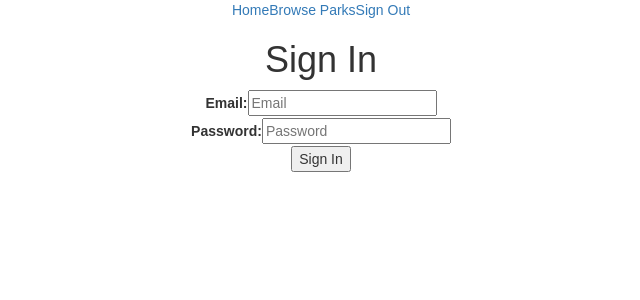
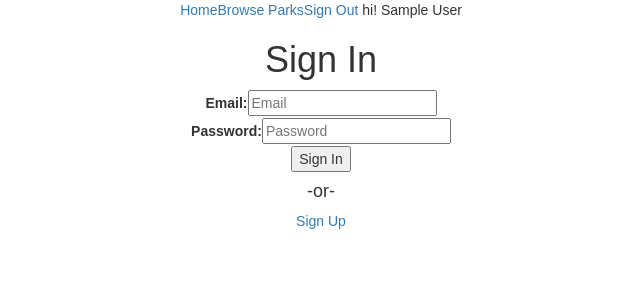
Before and after one commit to kw23085/National-Park, a React (Create React App) app in the folder client/: page /signin in a window 1280 px wide. Shown: the top 300 px of the page, without its empty margins (319-959 px from the left). Built offline with nearby package versions, Linux system fonts and the light colour scheme; sample sign-in values are in the browser's storage.

Commit message:
sign in and up form

```diff
--- a/client/src/components/Navbar.js
+++ b/client/src/components/Navbar.js
@@ -1,4 +1,4 @@
-import React, { Component } from 'react';
+import React from 'react';
 import { NavLink } from 'react-router-dom'
 
 const Navbar = (props) => {
@@ -11,6 +11,7 @@ const Navbar = (props) => {
 					<span>
                     <NavLink to="/browseparks">Browse Parks</NavLink>
                     <NavLink to="/signout">Sign Out</NavLink>
+                    <span> hi!    {props.currentUser.name}</span>
 					</span>
 
 				)
--- a/client/src/components/ParksDetails.js
+++ b/client/src/components/ParksDetails.js
@@ -1,6 +1,6 @@
 import React, { Component } from 'react';
 import axios from 'axios';
-import { Link } from 'react-router-dom'
+// import { Link } from 'react-router-dom'
 class ParksDetails extends Component {
     state ={
         park: null,
--- a/client/src/components/Signin.js
+++ b/client/src/components/Signin.js
@@ -1,5 +1,6 @@
 import React, { Component } from 'react';
 import clientAuth from '../clientAuth'
+import { Link } from 'react-router-dom'
 
 class Signin extends Component{
 
@@ -45,6 +46,8 @@ class Signin extends Component{
                     <input type="password" name="password" placeholder="Password" value={password}/>
                     </div>
                     <button>Sign In</button>
+                    <h4>-or-</h4>
+                    <Link to="/signup">Sign Up</Link>
                 </form>
 
 
```
